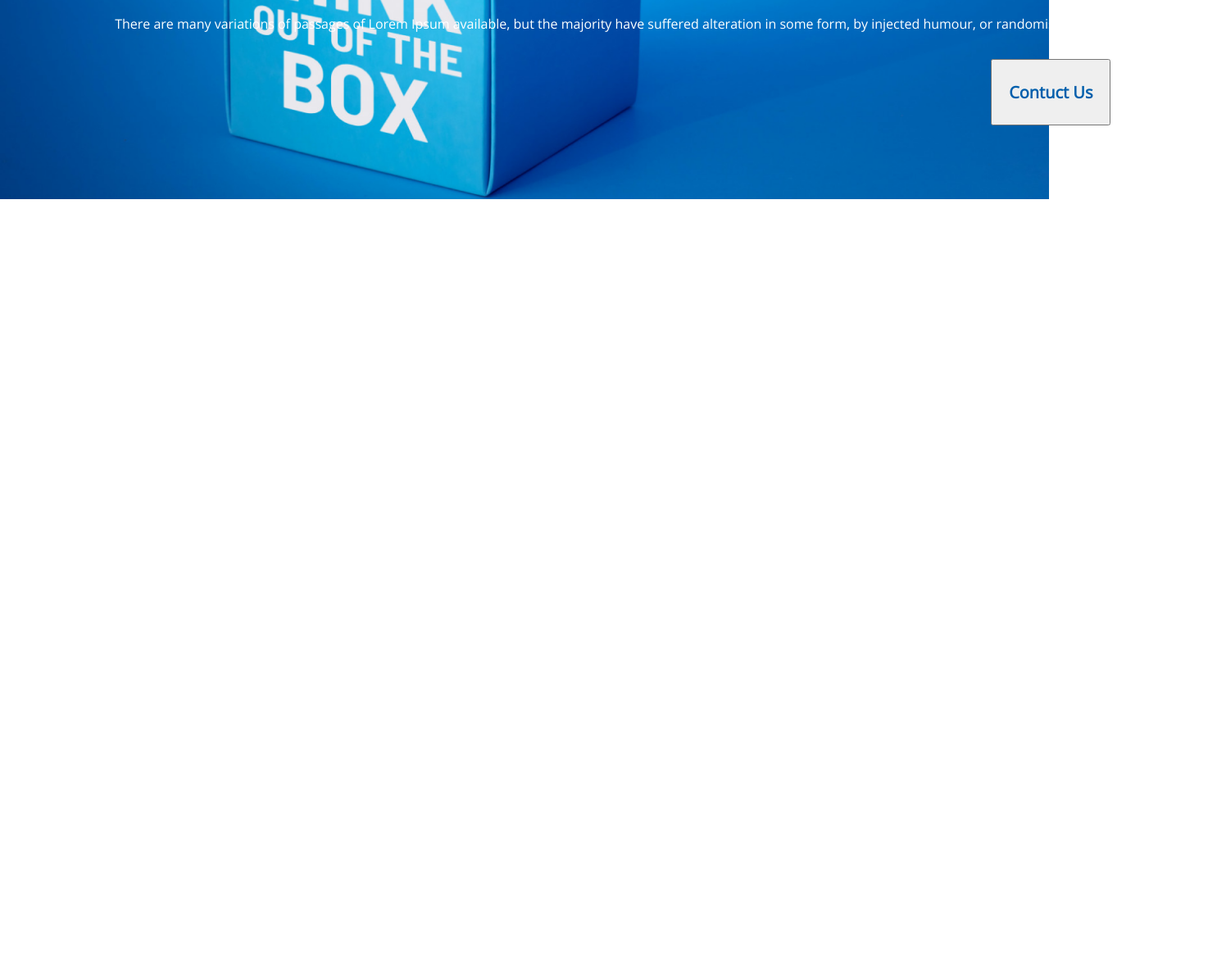
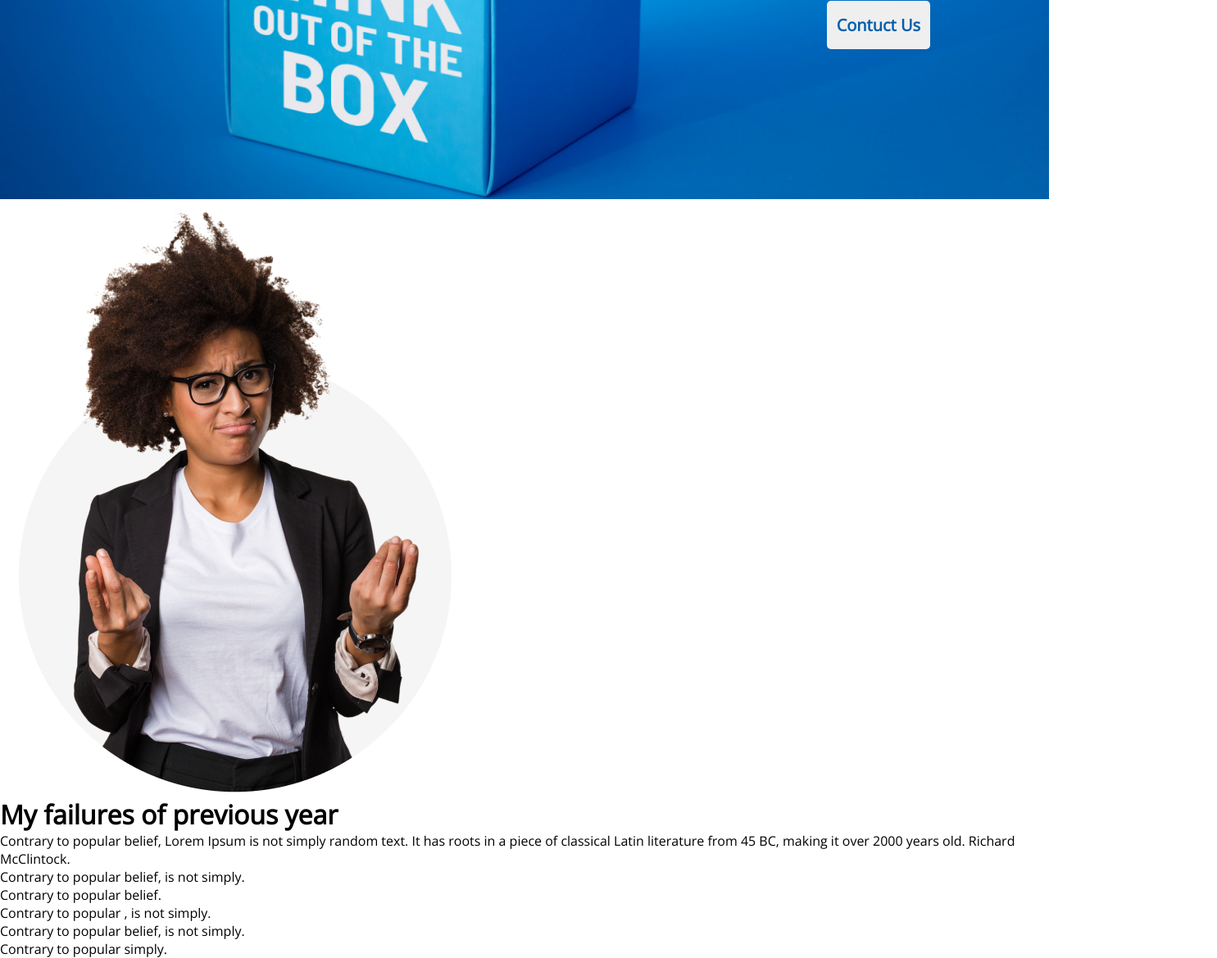
Before and after one commit to syedmahian1283/my-first-assignment, a plain HTML site: page index.html in a window 1280 px wide. Shown: the part 557-1726 px from the top of the page at 82% size, 1485 px wide, since content can reach past the window. Before the commit the page ends 800 px from the top, so only its background shows below. Drawn offline with nearby package versions, Linux system fonts and the light colour scheme.

Commit message:
my failure added

```diff
--- a/index.html
+++ b/index.html
@@ -16,5 +16,25 @@
             <button class="btn-primary">Contuct Us</button>
         </div>
     </section>
+    <main>
+        <!-- My failures of previous year -->
+        <header class="previous">
+            <div>
+                <img src="images/person.png" alt="">
+            </div>
+            <div class="previous-person">
+                <h1 class="previous-sub-title">My failures of previous year</h1>
+                <p class="previous-description">Contrary to popular belief, Lorem Ipsum is not simply random text. It has roots in a piece of classical Latin literature from 45 BC, making it over 2000 years old. Richard McClintock.</p>
+                <ul class="previous-list">
+                    <li>Contrary to popular belief, is not simply.</li>
+                    <li>Contrary to popular belief.</li>
+                    <li>Contrary to popular , is not simply.</li>
+                    <li>Contrary to popular belief, is not simply.</li>
+                    <li>Contrary to popular simply.</li>
+                </ul>
+            </div>
+        </header>
+        <!-- plan items -->
+    </main>
 </body>
 </html>
--- a/styes/assignment-styles.css
+++ b/styes/assignment-styles.css
@@ -26,21 +26,27 @@
   padding-left: 600px;
   padding-bottom: 10px;
 }
-.header .header-description{
-    color: #FFFFFF;
-    text-align: right;
-    margin-top: 24px;
-    margin-bottom: 32px;
-
+.header .header-description {
+  color: #ffffff;
+  margin-top: 24px;
+  margin-bottom: 32px;
+  width: 390px;
+  font-weight: 400;
+  font-size: 16px;
+  margin-top: 20px;
+  margin-right: 350px;
+  margin-left: 950px;
+  margin-bottom: 32px;
 }
-.btn-primary{
-    color: #005FAC;
-    text-align: right;
-    font-weight: 600;
-font-size: 20px;
-
-padding-left: 20px;
-padding-right: 20px;
-padding-top: 25px;
-padding-bottom: 25px;
+.btn-primary {
+  color: #005fac;
+  font-weight: 600;
+  font-size: 20px;
+  text-align: right;
+  border-radius: 5px;
+  padding: 16px 12px;
+  gap: 8px;
+  align-items: center;
+  border: 0;
+  margin-right: 350px;
 }
```
